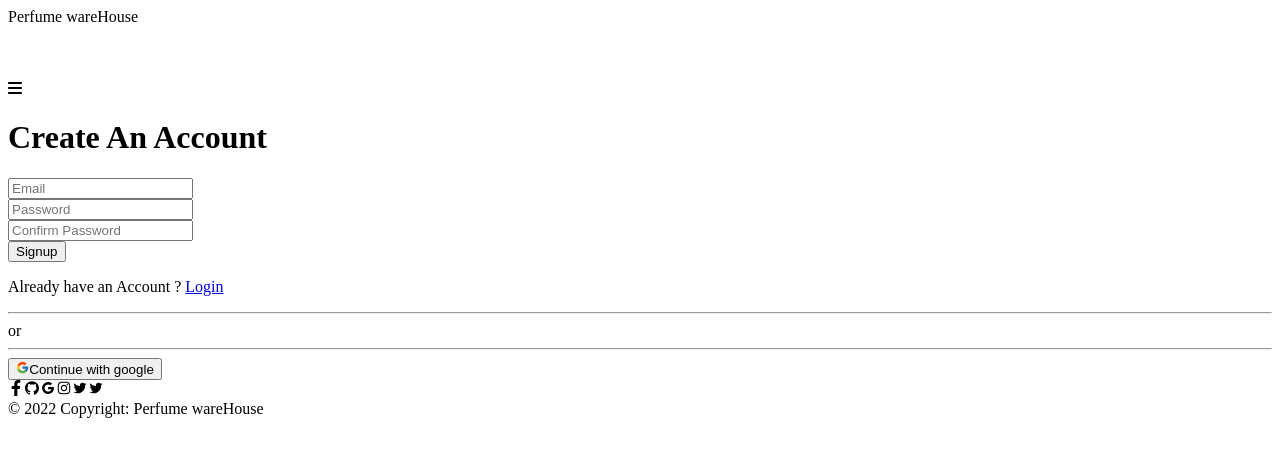
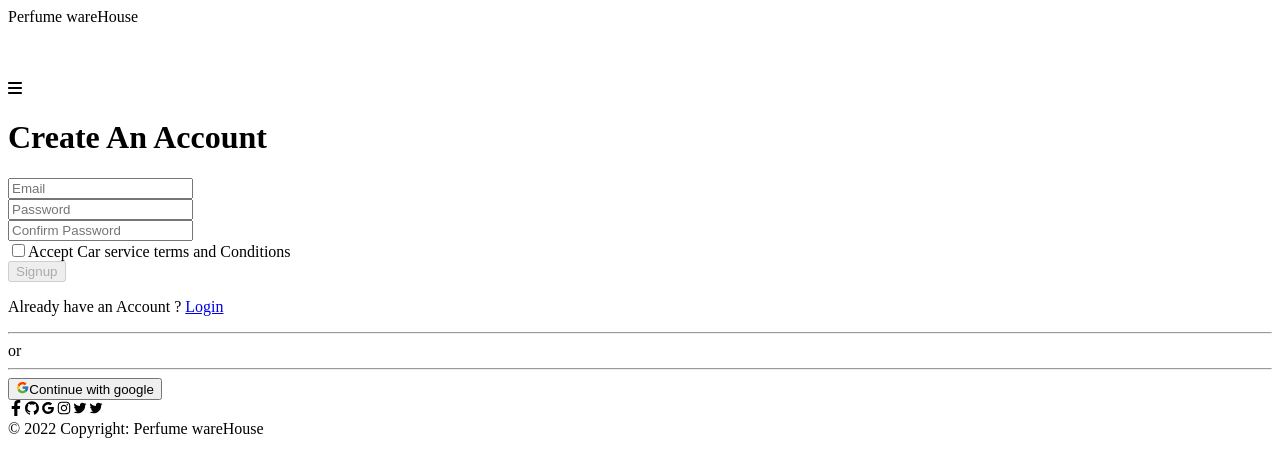
Before and after one commit to ohnadir/perfume-ware-house-client, a React (Create React App) app: page /signup in a window 1280 px wide. Shown: the top 476 px of the page. Built offline with nearby package versions, Linux system fonts and the light colour scheme; no server answers.

Commit message:
condition checkout

```diff
--- a/src/Component/RequireAuth/RequireAuth.js
+++ b/src/Component/RequireAuth/RequireAuth.js
@@ -3,19 +3,36 @@ import { useAuthState } from 'react-firebase-hooks/auth';
 import { Navigate, useLocation } from 'react-router-dom';
 import auth from '../firebase.init';
 import Spinner from '../Spinner/Spinner';
+import { useSendEmailVerification } from 'react-firebase-hooks/auth';
+import { toast } from 'react-toastify';
 
 function RequireAuth({ children }) {
-    let [user,loading] = useAuthState(auth);
+  let [user, loading] = useAuthState(auth);
   let location = useLocation();
-
+  const [sendEmailVerification] = useSendEmailVerification(auth);
   if (loading) {
     return <Spinner></Spinner>
   }
   if (!user) {
-
     return <Navigate to="/login" state={{ from: location }} replace />;
   }
 
+  if(user.providerData[0]?.providerId==='password' && !user.emailVerified) {
+    return (
+      <div className='flex justify-center items-center h-[93vh]'>
+        <div>
+          <p className='text-blue-600 text-lg mb-4'>Verify your Email</p>
+          <button className='bg-cyan-600 text-white px-4 py-[4px] rounded'
+            onClick={async () => {
+              await sendEmailVerification();
+              toast('Send Email');
+            }}
+          >Verify Email</button>
+          </div>
+        </div>
+      )
+    }
   return children;
 }
+
 export default RequireAuth;
--- a/src/Component/Signup/Signup.js
+++ b/src/Component/Signup/Signup.js
@@ -4,23 +4,23 @@ import { FcGoogle } from 'react-icons/fc';
 import { useCreateUserWithEmailAndPassword } from 'react-firebase-hooks/auth';
 import { useSignInWithGoogle } from 'react-firebase-hooks/auth';
 import auth from '../firebase.init'
-import { useSendEmailVerification } from 'react-firebase-hooks/auth';
+// import { useSendEmailVerification } from 'react-firebase-hooks/auth';
 import Spinner from '../Spinner/Spinner';
-import { async } from '@firebase/util';
 import { toast } from 'react-toastify';
 
 const Signup = () => {
+    const [agree, setAgree] = useState(false);
     const [email, setEmail] = useState({value: "", error:""});
     const [password, setPassword] = useState({value: "", error:""});
     const [confirmationPassword, setConfirmationPassword] = useState({value: "", error:""});
     const [createUserWithEmailAndPassword, user] = useCreateUserWithEmailAndPassword(auth);
     const [signInWithGoogle, user1] = useSignInWithGoogle(auth);
     const navigate = useNavigate();
-    const [sendEmailVerification, sending] = useSendEmailVerification(auth);
+    // const [sendEmailVerification, sending] = useSendEmailVerification(auth);
 
-    if (sending) {
+    /* if (sending) {
         <Spinner></Spinner>
-    }
+    } */
     if (user) {
         navigate('/home');
     }
@@ -53,13 +53,9 @@ const Signup = () => {
             setConfirmationPassword({value:confirmPasswordInput, error:""})
         }
     }
-    const handleEmailVerification = async () => {
-        await sendEmailVerification();
-        toast('Send Email Verification');
-    }
+
     const handleSubmit =() => {
         createUserWithEmailAndPassword(email.value, password.value);
-        handleEmailVerification();
     }
     const handleGoogleSignIn = () => {
         signInWithGoogle();
@@ -88,8 +84,11 @@ const Signup = () => {
                                 <p className='text-red-600 text-sm'>{confirmationPassword.error}</p>
                             )}
                         </div>
-
-                        <button onClick={handleSubmit}  className='w-full bg-cyan-600 py-2 text-white' type='submit'>Signup</button>
+                        <div className='mb-2'>
+                            <input onClick={()=>setAgree(!agree)} type="checkbox" name="terms" id="terms" />
+                            <label className={agree ? "px-2 text-blue-600" : "px-2 text-red-700"} htmlFor="terms">Accept Car service terms and Conditions</label>
+                        </div>
+                        <button disabled={!agree} onClick={handleSubmit}  className='w-full bg-cyan-600 py-2 text-white' type='submit'>Signup</button>
                         <p className='text-sm text-right'>Already have an Account ? <span><Link className='text-cyan-600' to='/login'>Login</Link></span></p>
                         <div className='my-8 flex justify-between items-center'>
                             <span className='w-[186px]'><hr /></span>
```
Lines whose indentation alone changed are shown as unchanged.
